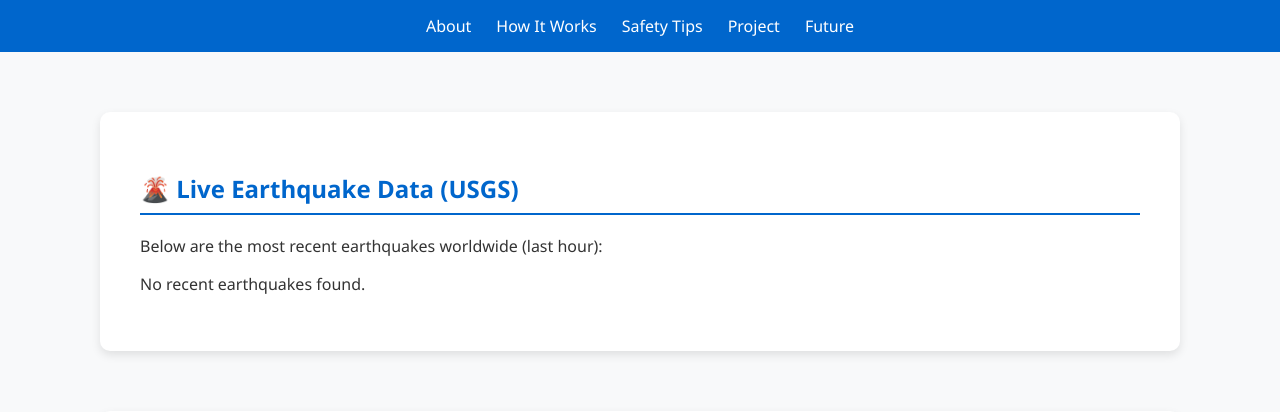
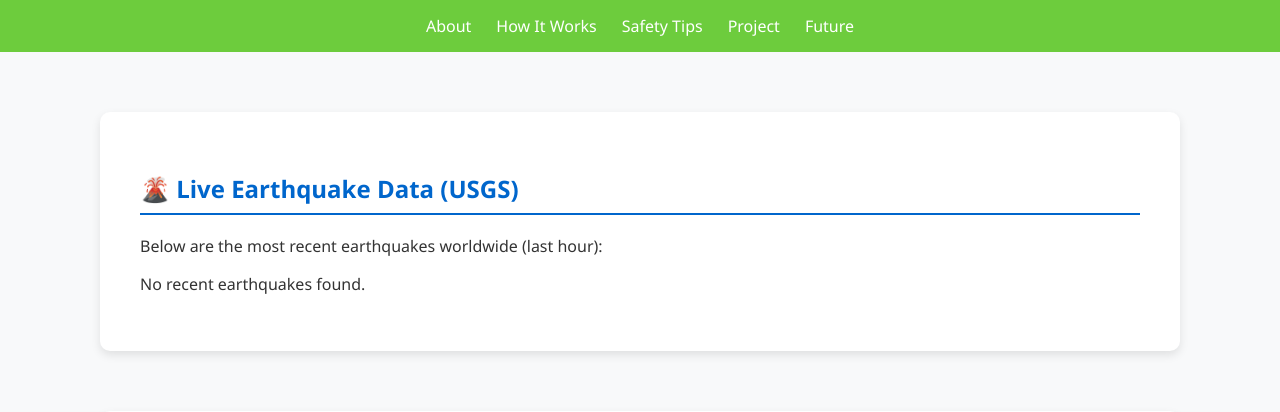
Before and after one commit to Varadraj-Kulkarni/EEL-mini-projectct-sem1, a Flask app: page / in a window 1280 px wide. Shown: the part 361-773 px from the top of the page. Run offline with Flask 3, Linux system fonts and the light colour scheme; data that the repository does not hold is empty.

Commit message:
Change navigation background color to green

```diff
--- a/templates/index.html
+++ b/templates/index.html
@@ -38,7 +38,7 @@
     }
 
     nav {
-      background: #0066cc;
+      background: #6dcc3d;
       display: flex;
       justify-content: center;
       gap: 25px;
```
